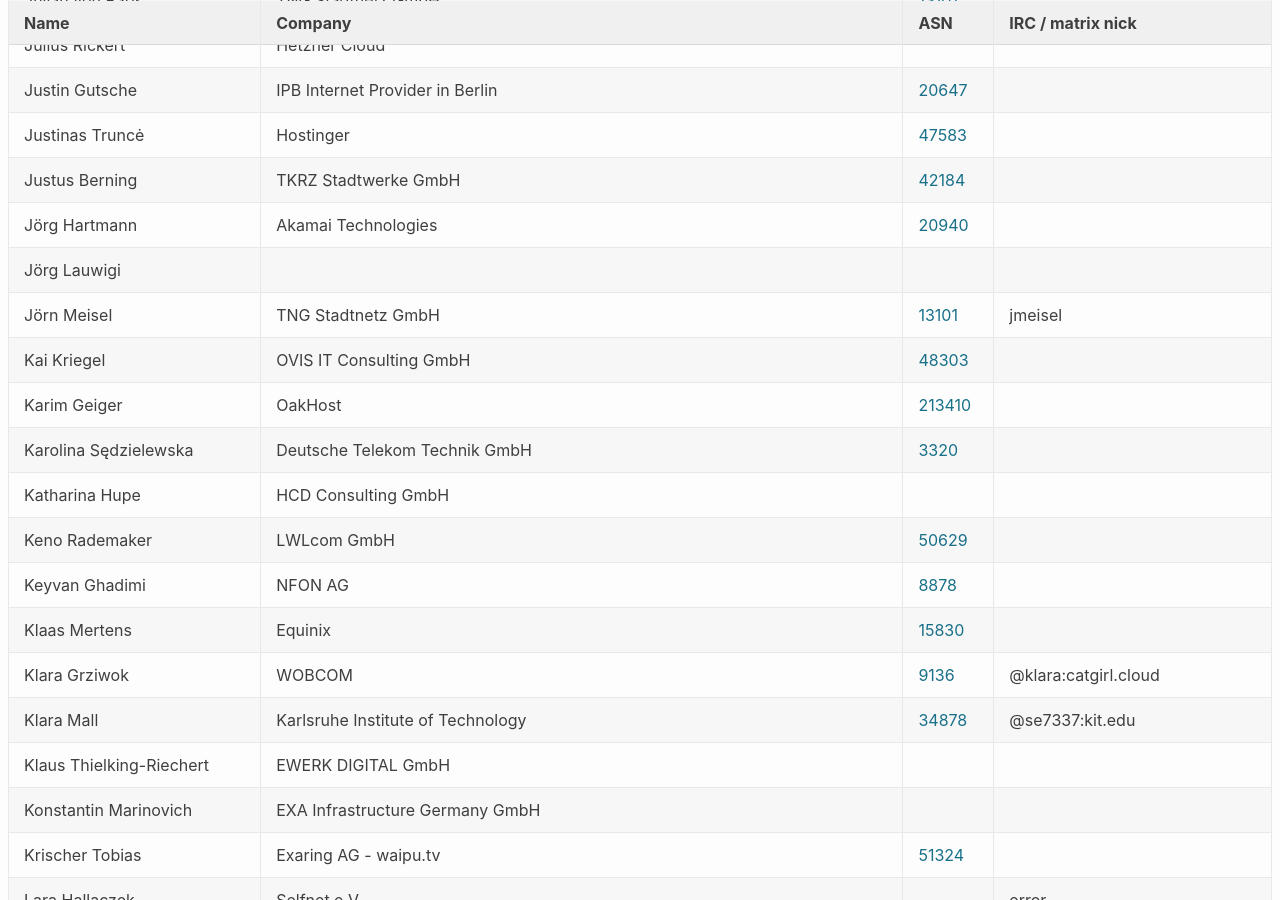
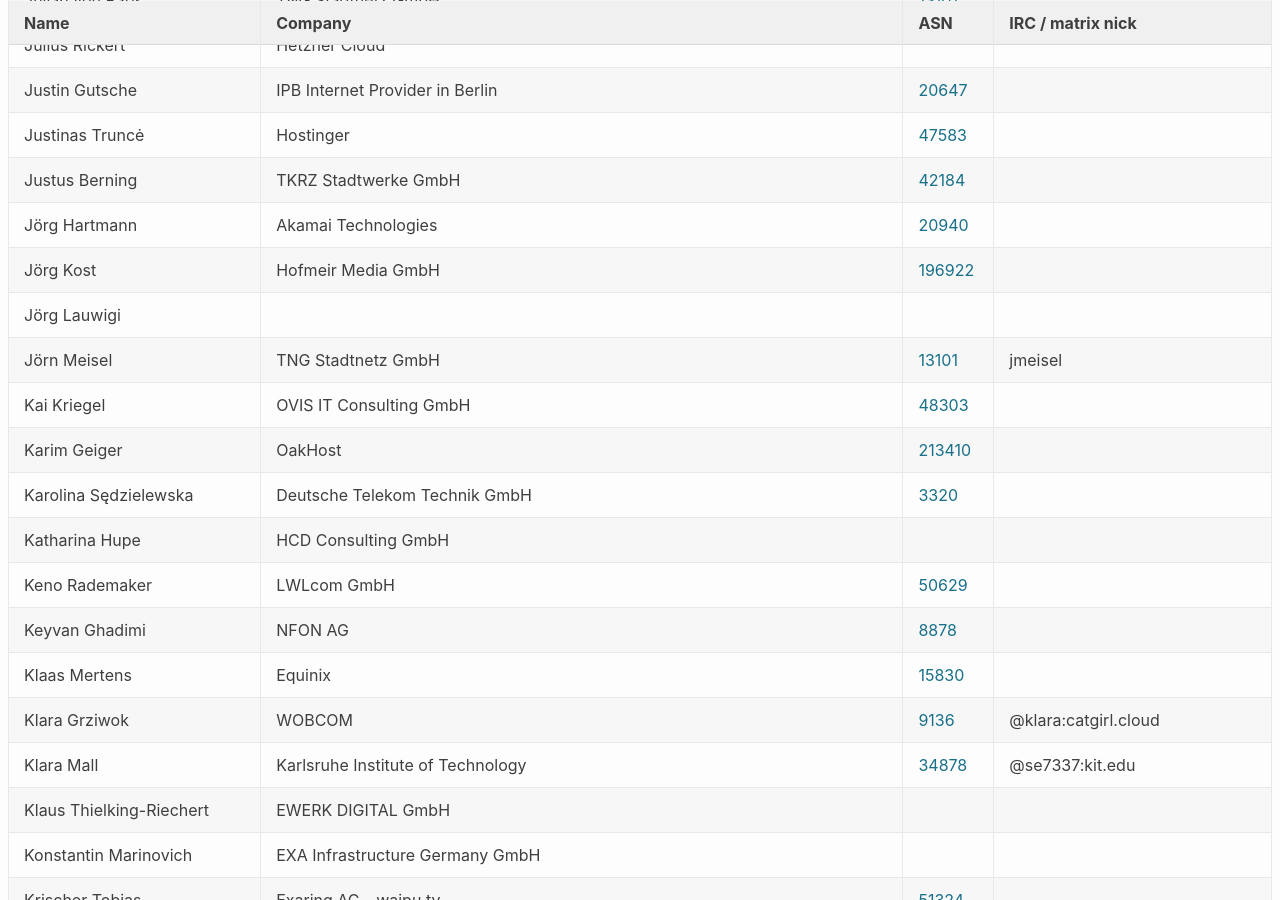
Before and after one commit to denog/pretix-attendeelist, a Jekyll site: the page built from denog17/index.markdown, in a window 1280 px wide and 900 px high, scrolled down 8704 px. Built offline with Jekyll 4.4.1, drawn with Linux system fonts in a browser that asks for light colours.

Commit message:
Latest data: Mon Sep 22 12:59:56 UTC 2025

```diff
--- a/_data/attendees_denog17_onsite.json
+++ b/_data/attendees_denog17_onsite.json
@@ -1098,6 +1098,12 @@
     "asn": "20940"
   },
   {
+    "name": "Jörg Kost",
+    "company": "Hofmeir Media GmbH",
+    "irc": null,
+    "asn": "196922"
+  },
+  {
     "name": "Jörg Lauwigi",
     "company": null,
     "irc": null,
```
